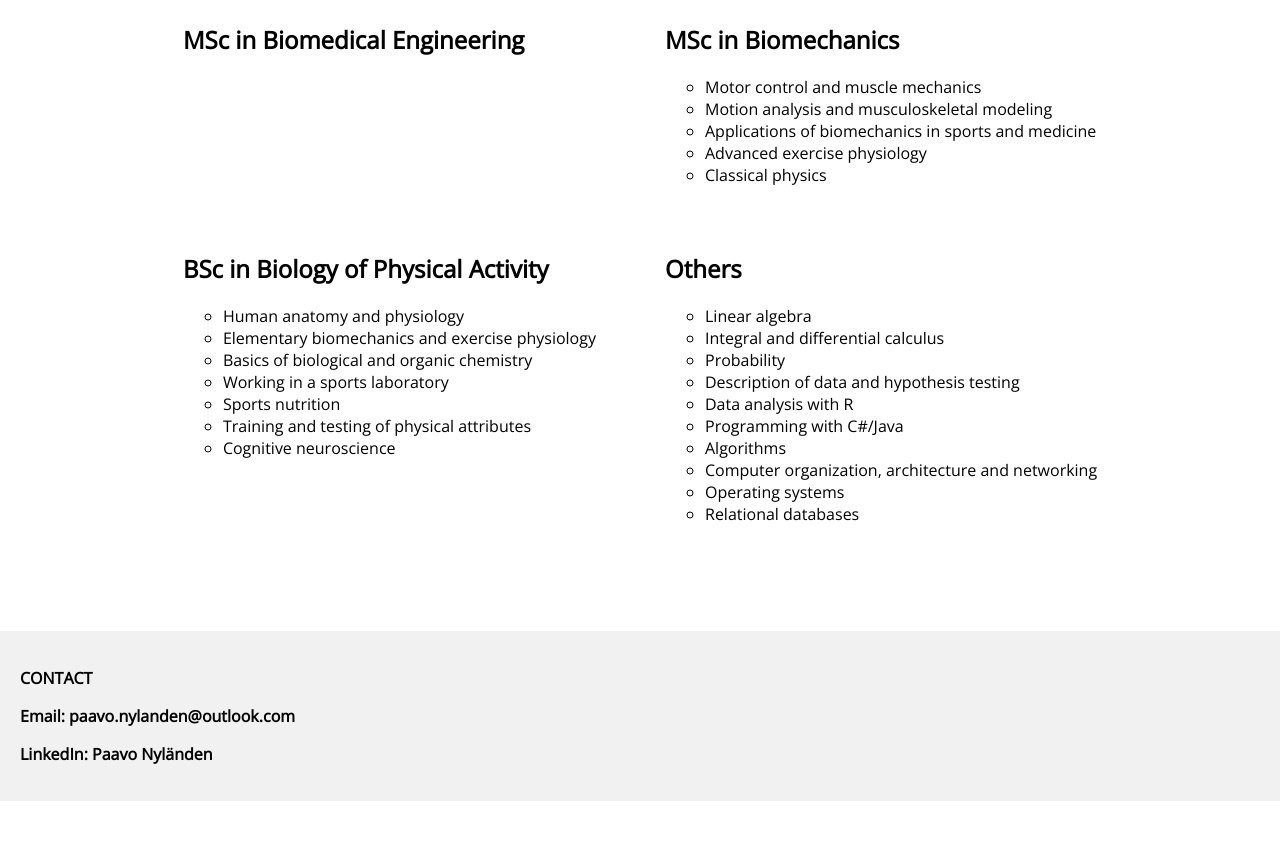
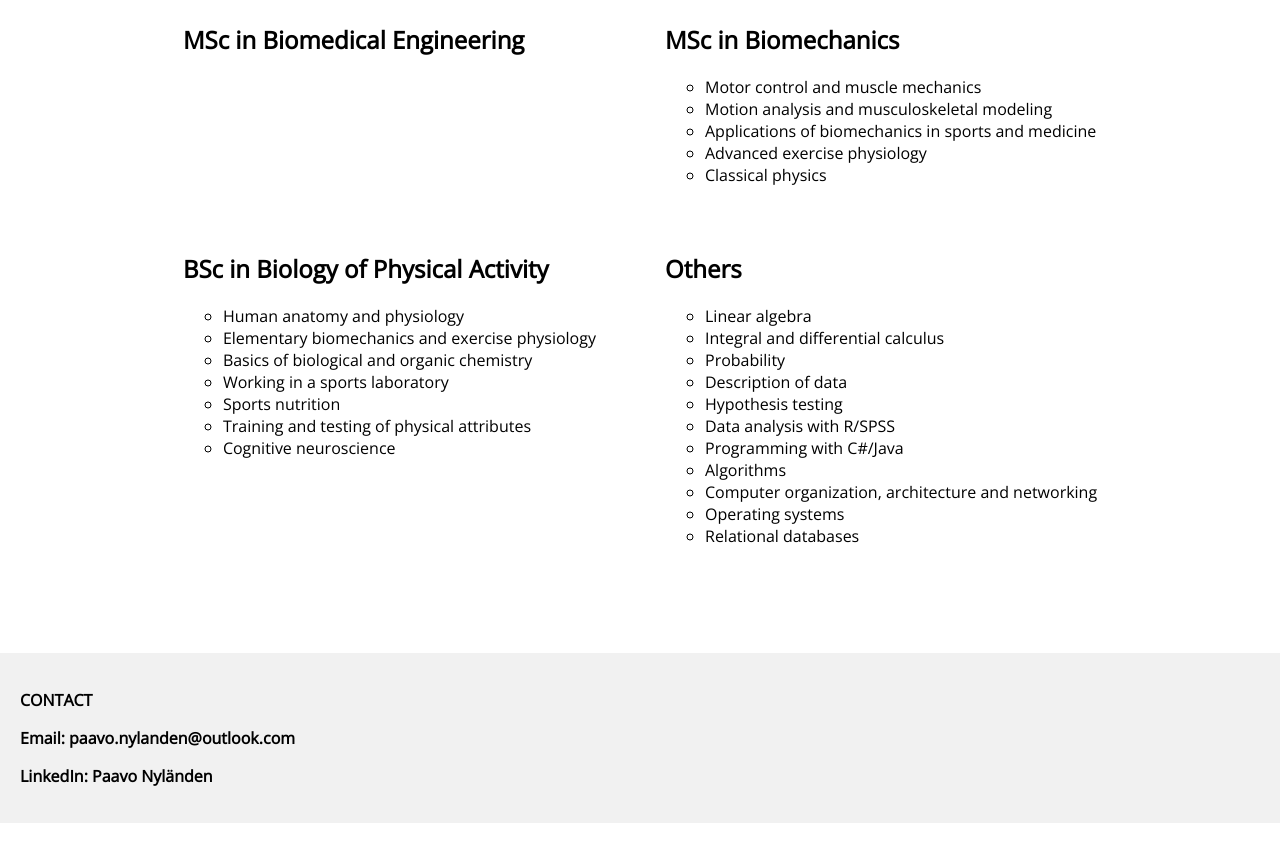
Before and after one commit to panyland/blog-website, a plain HTML site: page yhteystiedot/index.html in a window 1280 px wide. Shown: the part 850-1711 px from the top of the page. Drawn offline with nearby package versions, Linux system fonts and the light colour scheme.

Commit message:
Add files via upload

```diff
--- a/yhteystiedot/index.html
+++ b/yhteystiedot/index.html
@@ -88,8 +88,9 @@
                     <li>Linear algebra</li>
                     <li>Integral and differential calculus</li>
                     <li>Probability</li>
-                    <li>Description of data and hypothesis testing</li>
-                    <li>Data analysis with R</li>
+                    <li>Description of data</li>
+                    <li>Hypothesis testing</li>
+                    <li>Data analysis with R/SPSS</li>
                     <li>Programming with C#/Java</li>
                     <li>Algorithms</li>
                     <li>Computer organization, architecture and networking</li>
```
